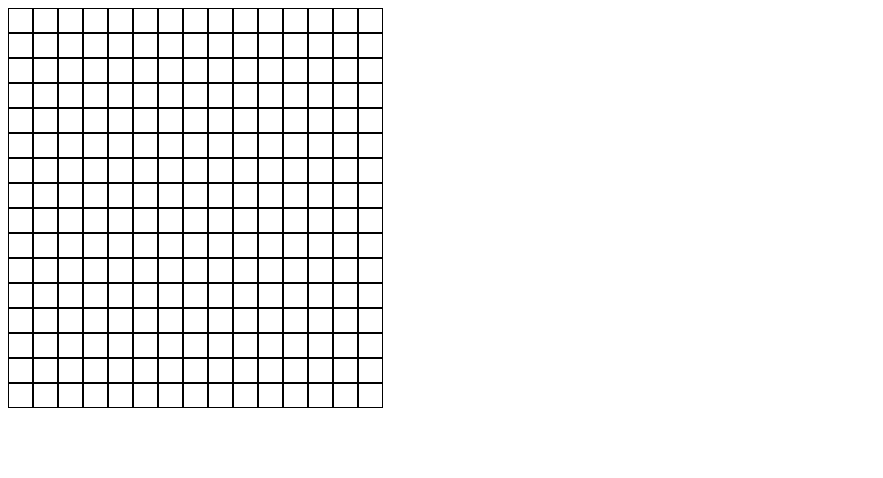
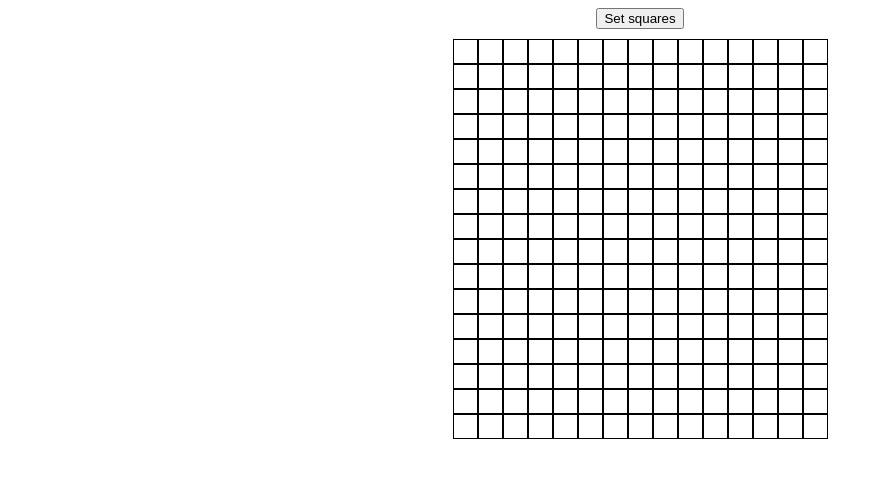
Before and after one commit to oleoetken/etch-a-sketch, a plain HTML site: page index.html in a window 1280 px wide. Shown: the whole page, without its empty margins (0-883 px from the left). Drawn offline with Linux system fonts and the light colour scheme.

Commit message:
Continue the task and add button at the top
Button for input for user to declare size of the grid.
Set button in new html div to put above grid.

```diff
--- a/index.html
+++ b/index.html
@@ -8,6 +8,10 @@
     <script src="javascript.js" defer></script>
 </head>
 <body>
+    <div class="button">
+
+
+    </div>
     <div class="container">
 
     </div>
--- a/javascript.js
+++ b/javascript.js
@@ -1,7 +1,27 @@
 const container = document.querySelector(".container");
+
+const button = document.querySelector(".button");
+const btn = document.createElement("button");
+btn.textContent = "Set squares";
+
+btn.addEventListener("click", () => {
+    let squareButton = prompt("Set number of squares");
+
+    if (squareButton > 100) {
+        return alert("Please choose a smaller number");
+    }
+    else {
+        console.log(document.querySelectorAll("grid").length);
+        document.querySelectorAll(".grid").forEach(el => el.remove());
+
+    }
+});
+button.appendChild(btn);
+
 
 for (let i = 1; i < 257; i++) {
     const div = document.createElement("div");
+    div.classList.add = "grid";
     container.appendChild(div);
 }
 
--- a/style.css
+++ b/style.css
@@ -5,6 +5,7 @@
 .container {
     display: flex;
     flex-wrap: wrap;
+    justify-content: center;
 }
 
 .container>div {
@@ -18,3 +19,11 @@
     border: 0;
     height: 0;
 }
+
+.button {
+
+    margin-bottom: 10px;
+    display: flex;
+    justify-content: center;
+
+}
```
